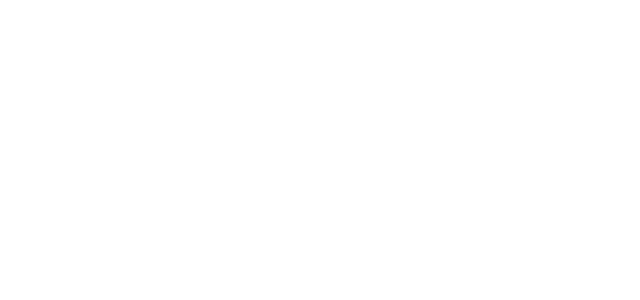
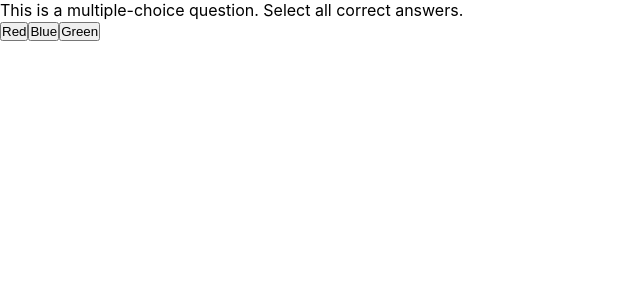
Before and after one commit to chrissyhunt87/expense-tracker-client, a React (Create React App) app: page /multi in a window 1280 px wide. Shown: the top 300 px of the page, without its empty margins (0-640 px from the left). Built offline with nearby package versions, Linux system fonts and the light colour scheme.

Commit message:
Create dummy Multi component for questions with multiple answers

```diff
--- a/src/App.js
+++ b/src/App.js
@@ -5,6 +5,7 @@
 import Login from './containers/Login/Login';
 import Expenses from './containers/Expenses/Expenses';
 import Question from './Question/Question';
+import Multi from './Question/Multi';
 
 class App extends Component {
   render() {
@@ -15,6 +16,7 @@
           <Route path="/login" component={Login} />
           <Route path="/expenses" component={Expenses} />
           <Route path="/question" component={Question} />
+          <Route path="/multi" component={Multi} />
         </React.Fragment>
       </Router>
     );
--- /dev/null
+++ b/src/Question/Multi.js
@@ -0,0 +1,46 @@
+import React, { Component } from 'react';
+
+class Multi extends Component {
+
+    constructor() {
+        super();
+        this.state = {
+            questionText: 'This is a multiple-choice question. Select all correct answers.',
+            possibleAnswers: ['Red', 'Blue', 'Green'],
+            selectedAnswers: []
+        };
+    }
+
+    handleClick = (e) => {
+        const answer = e.target.innerHTML;
+        if (this.state.selectedAnswers.includes(answer)) {
+            //removes clicked answer from array
+            this.setState((prevState) => {
+                return {...prevState, selectedAnswers: prevState.selectedAnswers.filter(item => item !== answer)}
+            }, () => {
+                console.log(`${answer} removed, current state: `, this.state.selectedAnswers)
+            })
+        } else {
+            //adds selected answer to array
+            this.setState((prevState) => {
+                return {...prevState, selectedAnswers: [...prevState.selectedAnswers, answer]}
+            }, () => {
+                console.log('state updated: ', this.state.selectedAnswers)
+            })
+        }
+    }
+
+    render() {
+        // TODO: Might selectively render button type if selectedAnswers.includes(answer)
+        const answerButtons = this.state.possibleAnswers.map((answer, index) => <button key={index} onClick={this.handleClick}>{answer}</button>);
+
+        return (
+            <div>
+                <p>{this.state.questionText}</p>
+                {answerButtons}
+            </div>
+        )
+    }
+}
+
+export default Multi;
--- a/src/Question/Question.js
+++ b/src/Question/Question.js
@@ -25,12 +25,12 @@
 
     render() {
         // TODO: Might selectively render button type if answer === selectedAnswer
-        const buttons = this.state.possibleAnswers.map((answer, index) => <button key={index} onClick={this.handleClick}>{answer}</button>);
+        const answerButtons = this.state.possibleAnswers.map((answer, index) => <button key={index} onClick={this.handleClick}>{answer}</button>);
 
         return (
             <div>
                 <p>{this.state.questionText}</p>
-                {buttons}
+                {answerButtons}
             </div>
         )
     }
```
